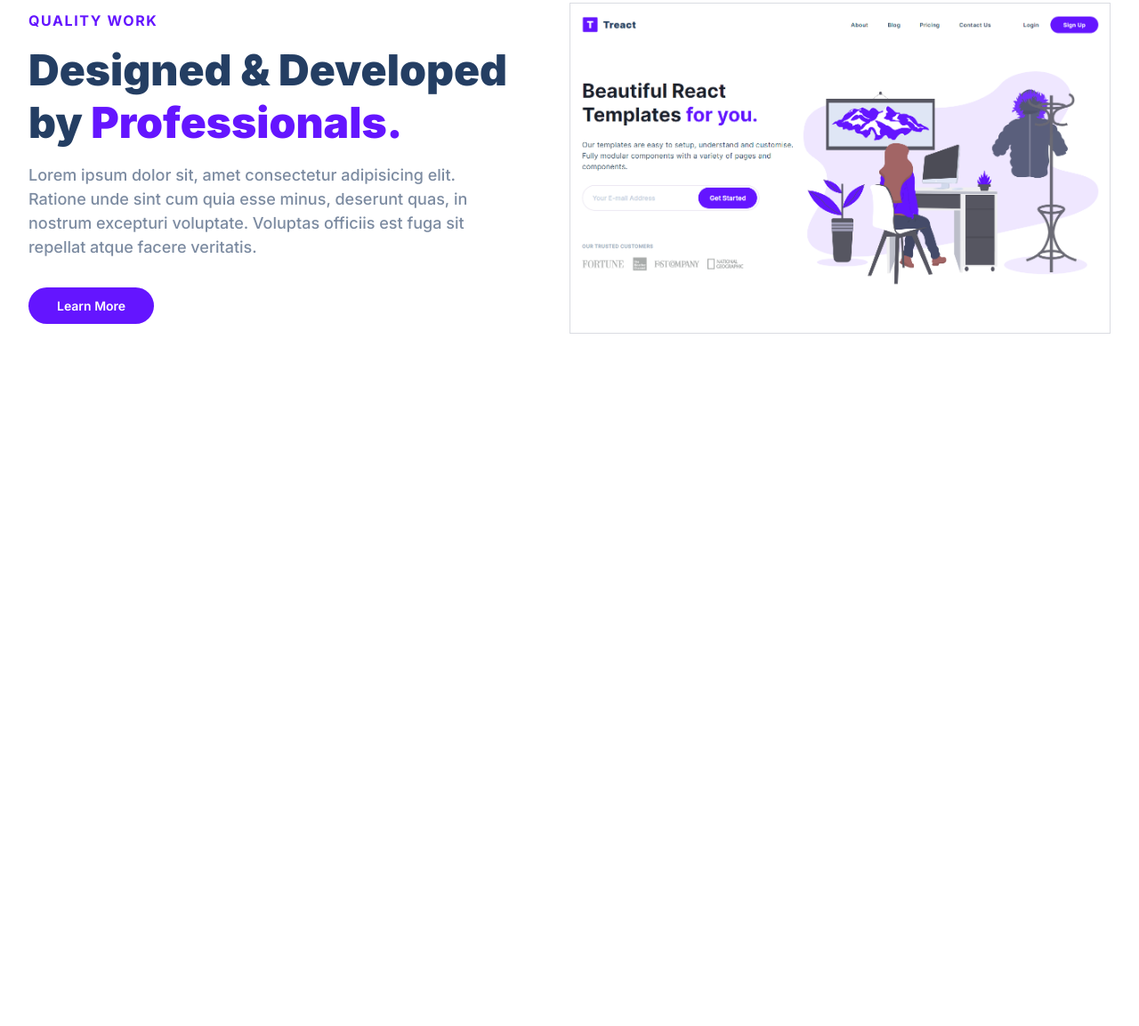
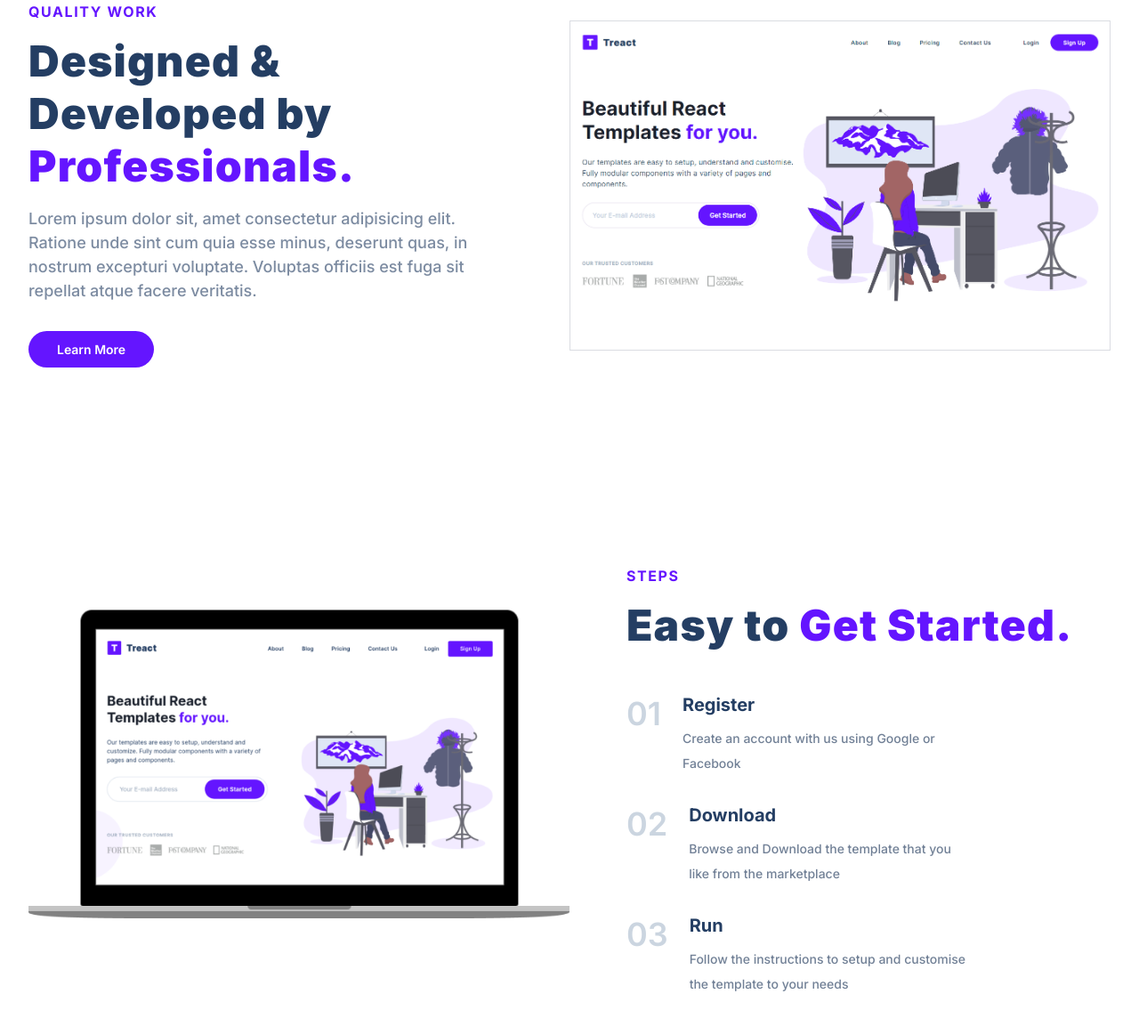
Before and after one commit to RyamaCoding/treact-2024, a plain HTML site: page index.html in a window 1280 px wide. Shown: the part 1688-2841 px from the top of the page at 89% size. Before the commit the page ends 2191 px from the top, so only its background shows below. Drawn offline with Linux system fonts and the light colour scheme.

Commit message:
steps section complete

```diff
--- a/index.html
+++ b/index.html
@@ -136,6 +136,47 @@
                             </div>
                         </div>
                     </section>
+
+                    <section id="steps">
+                        <div class="row">
+                            <div class="steps__wrapper">
+                                <div class="steps__img--wrapper">
+                                    <img src="./assets/screen.png" alt="" class="steps__img">
+                                </div>
+                                <div class="steps__section">
+                                        <h3 class="quality__sub-title">STEPS</h3>
+                                        <h1 class="quality__title">Easy to <span class="purple">Get Started.</span></h1>
+                                        <div class="steps__wrapper">
+                                            <div class="steps__number--wrapper">
+                                                <h1 class="steps__number">01</h1>
+                                            </div>
+                                            <div class="steps__para--wrapper">
+                                                <h3 class="steps__title">Register</h3>
+                                                <p class="steps__para">Create an account with us using Google or Facebook</p>
+                                            </div>
+                                        </div>
+                                        <div class="steps__wrapper">
+                                            <div class="steps__number--wrapper">
+                                                <h1 class="steps__number">02</h1>
+                                            </div>
+                                            <div class="steps__para--wrapper">
+                                                <h3 class="steps__title">Download</h3>
+                                                <p class="steps__para">Browse and Download the template that you like from the marketplace</p>
+                                            </div>
+                                        </div>
+                                        <div class="steps__wrapper">
+                                            <div class="steps__number--wrapper">
+                                                <h1 class="steps__number">03</h1>
+                                            </div>
+                                            <div class="steps__para--wrapper">
+                                                <h3 class="steps__title">Run</h3>
+                                                <p class="steps__para">Follow the instructions to setup and customise the template to your needs</p>
+                                            </div>
+                                        </div>
+                                </div>
+                            </div>
+                        </div>
+                    </section>
                 </main>
             </div>
         </body>
--- a/styles.css
+++ b/styles.css
@@ -312,6 +312,7 @@ h1{
     font-size: 48px;
     font-weight: 900;
     padding: 16px 0px;
+    letter-spacing: 0.025em;
 }
 
 .quality__para{
@@ -329,3 +330,51 @@ h1{
     font-weight: 600;
     margin-top: 32px;
 }
+
+/* STEPS */
+
+#steps{
+    padding: 96px 0px;
+}
+
+.steps__img--wrapper{
+    width: 50%;
+}
+
+.steps__img{
+    width: 100%;
+    margin-top: 48px;
+}
+
+.steps__section{
+    width: 50%;
+    display: flex;
+    flex-direction: column;
+    padding-left: 64px;
+}
+
+.steps__wrapper{
+    display: flex;
+    margin-top: 32px;
+}
+
+.steps__number{
+    color: #cBD5e0;
+    font-size: 36px;
+    padding-right: 24px;
+    font-weight: 600;
+}
+
+.steps__title{
+    color: #243e63;
+    font-size: 20px;
+}
+
+.steps__para{
+    font-size: 14px;
+    font-weight: 500;
+    color: #718096;
+    margin-top: 12px;
+    max-width: 315px;
+    line-height: 28px;
+}
```
Also changed, not shown: assets/screen.png (added).
